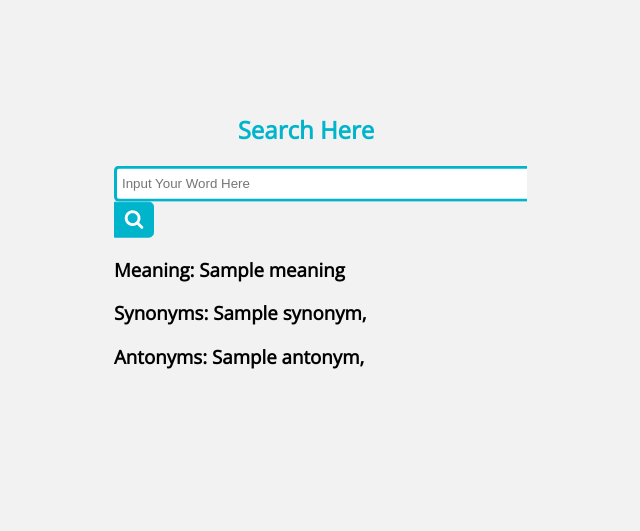
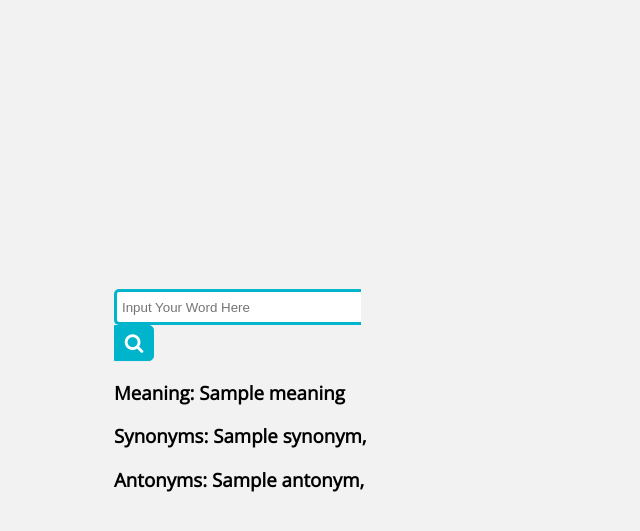
Before and after one commit to Gibsondignity/englishdictionary, a Django app: template templates/word.html in a window 1280 px wide. Shown: the top 531 px of the page, without its empty margins (334-974 px from the left). Run offline with Django 3.2, Linux system fonts and the light colour scheme; the template is opened without the code that fills it: most values are stand-ins (such as "Sample title", 1, 10 or a date in 2020).

Commit message:
new templates

```diff
--- a/dictionary/apps.py
+++ b/dictionary/apps.py
@@ -2,5 +2,4 @@ from django.apps import AppConfig
 
 
 class DictionaryConfig(AppConfig):
-    default_auto_field = 'django.db.models.BigAutoField'
     name = 'dictionary'
--- a/templates/word.html
+++ b/templates/word.html
@@ -17,7 +17,7 @@ body{
 }
 
 .searchTerm {
-    width: 400px;
+  width: 100%;
   border: 3px solid #00B4CC;
   border-right: none;
   padding: 5px;
@@ -47,27 +47,15 @@ body{
 .wrap{
   width: 30%;
   position: absolute;
-    top: 30%;
+  top: 50%;
   left: 50%;
   transform: translate(-50%, -50%);
 }
-
-  .searchere{
-      color: #00B4CC;
-      font-family: 'Open Sans', sans-serif;
-
-  }
-
-
 </style>
 </head>
 <body>
 <div class="wrap">
-        <center>
-            <h2 class="searchere">Search Here</h2>
-        </center>
    <div class="search">
-
      <form action="word">
       <input type="text" name="search" class="searchTerm" placeholder="Input Your Word Here">
       <button type="submit" class="searchButton">
@@ -75,21 +63,17 @@ body{
      </button>
     </form>
    </div>
-    <h3>Meaning: {{ meaning }}<h3>
 
-    <h3>
-        Synonyms:
-        {% for synonym in synonyms %}
-            {{ synonym }},
-        {% endfor %}
-    </h3>
+   <h3>Meaning: {{meaning}}</h3>
 
-    <h3>
-        Antonyms:
-        {% for antonym in antonyms %}
-            {{ antonym }},
-        {% endfor %}
-    </h3>
+   <h3>Synonyms: {% for synonym in synonyms %}
+       {{synonym}},
+       {% endfor %}</h3>
+
+
+   <h3>Antonyms: {% for antonym in antonyms %}
+       {{antonym}},
+       {% endfor %}</h3>
 
 </div>
 </body>
```
Also changed, not shown: dictionary/views.py (+3 -6 lines), templates/index.html (+2 -14 lines), dictionary/urls.py (line endings or trailing spaces). Lines whose indentation alone changed are shown as unchanged.
